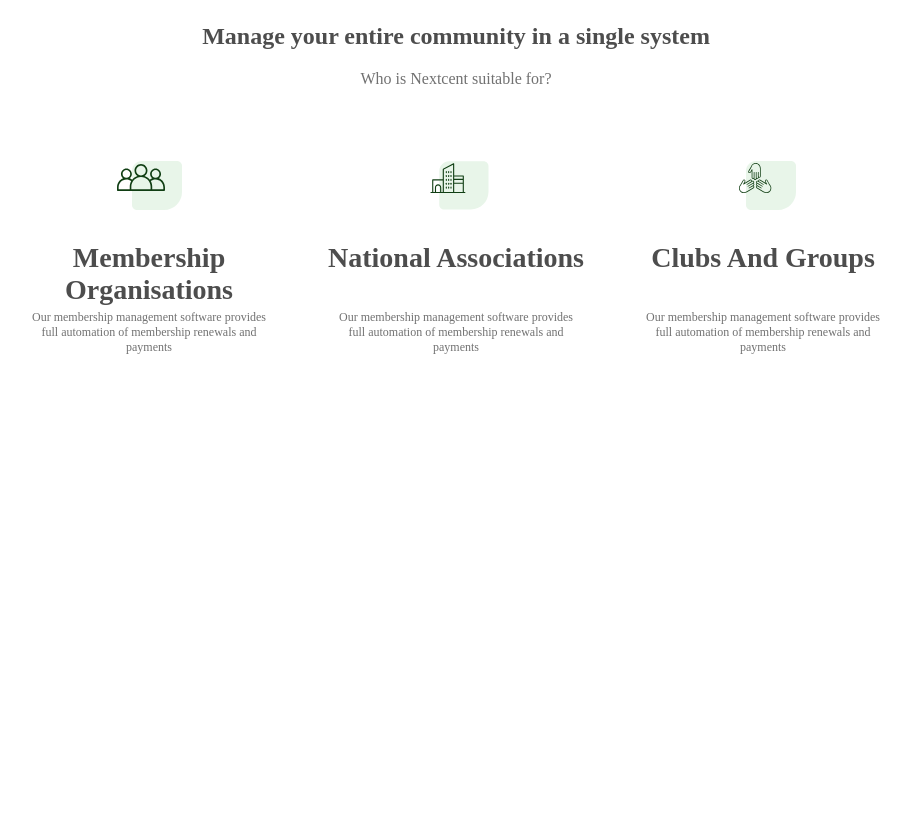
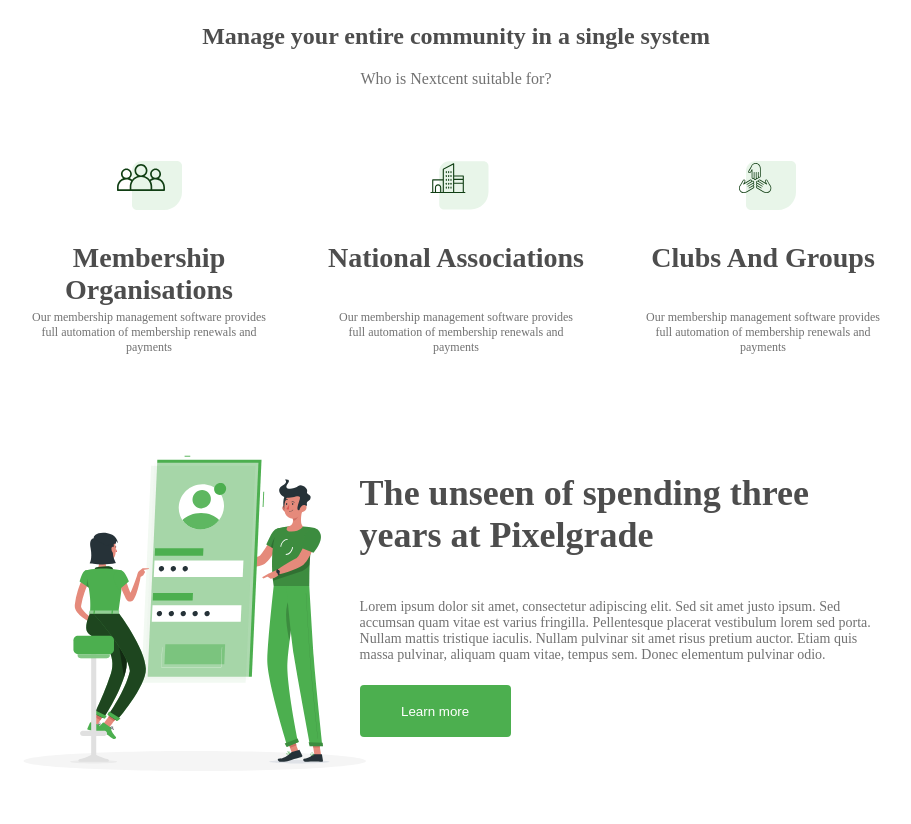
Before and after one commit to CavadJava/cbdev-portfolio-nexcent, a plain HTML site: page index.html in a window 1280 px wide. Shown: the part 747-1571 px from the top of the page, without its empty margins (184-1095 px from the left). Before the commit the page ends 1147 px from the top, so only its background shows below. Drawn offline with Linux system fonts and the light colour scheme.

Commit message:
added unlock to second body main container

```diff
--- a/assets/css/styles.css
+++ b/assets/css/styles.css
@@ -202,3 +202,52 @@
     color: var(--info-gray-color);
     font-size: 12px;
 }
+
+/* second body unlock */
+/* second body unlock */
+/* second body unlock */
+
+.community{
+    max-width: 1440px;
+    margin: 0 50px;
+    /*background-color: #7f2e5c;*/
+}
+.unlock {
+    padding: 50px 0;
+}
+.unlock-container{
+    margin: 0 150px;
+    display: flex;
+}
+.unlock-start{
+    display: flex;
+    width: 40%;
+}
+.unlock-end{
+    display: flex;
+    width: 60%;
+}
+.unlock-content {
+    width: 90%;
+    display: flex;
+    flex-direction: column;
+}
+.unlock-content h1 {
+    color: var(--gray-color);
+    font-size: 36px;
+    font-weight: 600;
+}
+.unlock-content p {
+    color: var(--info-gray-color);
+    font-size: 14px;
+    font-weight: 400;
+    padding-bottom: 8px;
+}
+.unlock-frame button {
+    width:151px;
+    height: 52px;
+    background-color: var(--green-bg-color);
+    color:var(--white-color);
+    border-radius: 4px;
+    border:none;
+}
--- a/index.html
+++ b/index.html
@@ -150,6 +150,32 @@
 
         </div>
 
+
+        <!-- second body content start -->
+        <div class="second-body">
+
+            <!-- unlock container start-->
+            <section class="unlock">
+                <div class="unlock-container container">
+                    <div class="unlock-start">
+                        <img src="assets/images/svg/body/unlock/logo-1.svg" alt=""/>
+                    </div>
+                    <div class="unlock-end">
+                        <div class="unlock-frame">
+                            <div class="unlock-content">
+                                <h1>The unseen of spending three years at Pixelgrade</h1>
+                                <p>Lorem ipsum dolor sit amet, consectetur adipiscing elit. Sed sit amet justo ipsum. Sed accumsan quam vitae est varius fringilla. Pellentesque placerat vestibulum lorem sed porta. Nullam mattis tristique iaculis. Nullam pulvinar sit amet risus pretium auctor. Etiam quis massa pulvinar, aliquam quam vitae, tempus sem. Donec elementum pulvinar odio.</p>
+                            </div>
+                            <button>Learn more</button>
+                        </div>
+                    </div>
+                </div>
+            </section>
+            <!-- unlock container end-->
+
+        </div>
+        <!-- body content end -->
+
     </main>
     <!-- main content end -->
 
```
Also changed, not shown: pages/semantic-structure/main.html (+2 -2 lines).
